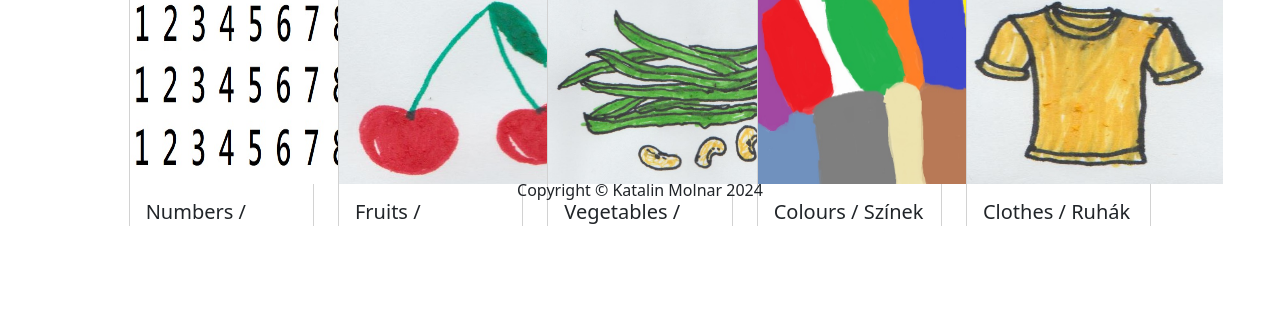
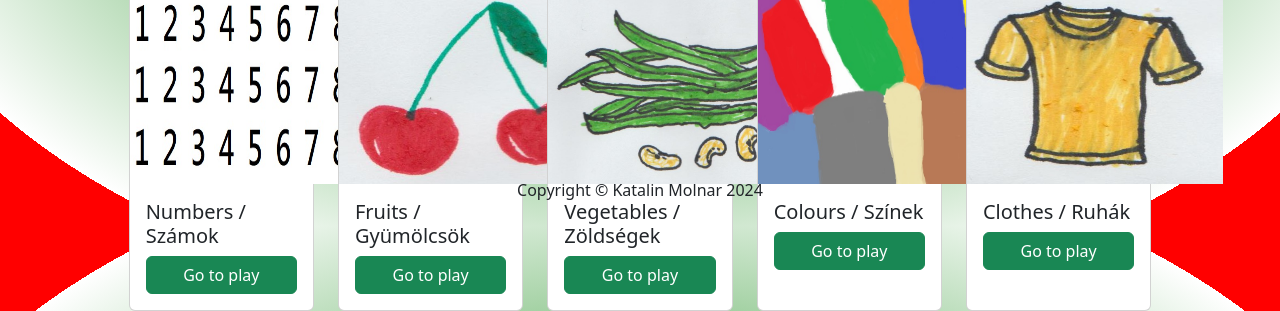
Before and after one commit to molnarlin/learn-hungarian-for-kids-game, a plain HTML site: page index.html in a window 1280 px wide. Shown: the part 574-885 px from the top of the page. Before the commit the page ends 800 px from the top, so only its background shows below. Drawn offline with nearby package versions, Linux system fonts and the light colour scheme.

Commit message:
background changed

```diff
--- a/assets/css/styles.css
+++ b/assets/css/styles.css
@@ -3,15 +3,17 @@
   margin: 0;
   box-sizing: border-box;
 }
+html {
+  height: 100vh;
+}
 
-html, body {
+body {
     font-family: "Roboto", sans-serif;
     font-weight: 400;
     overflow-x: hidden;
-    background-color: #ffffff;
+    background-image: radial-gradient(green 2%, white 87%, red 1%);
     color: #011808;
     display: flex;
-    height: 100vh;
   }
 
   /*Navigation styling*/
```
